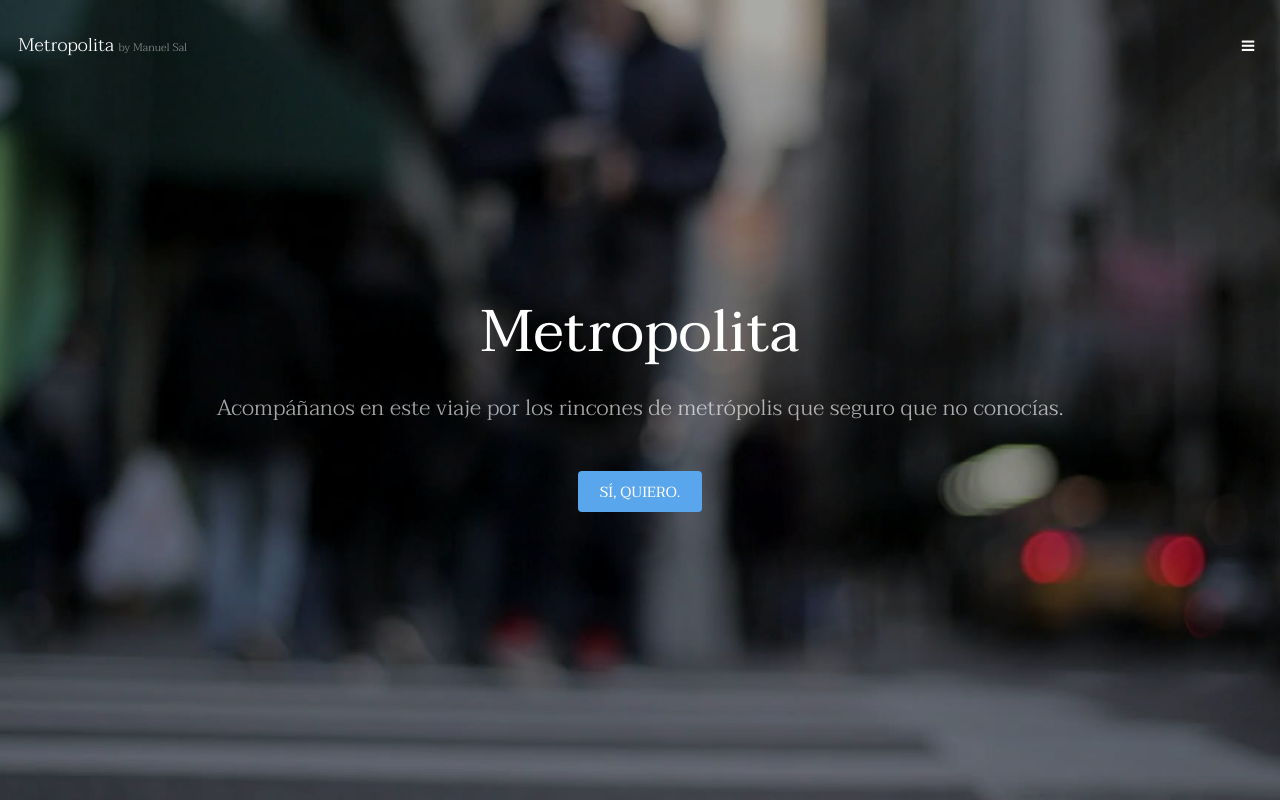
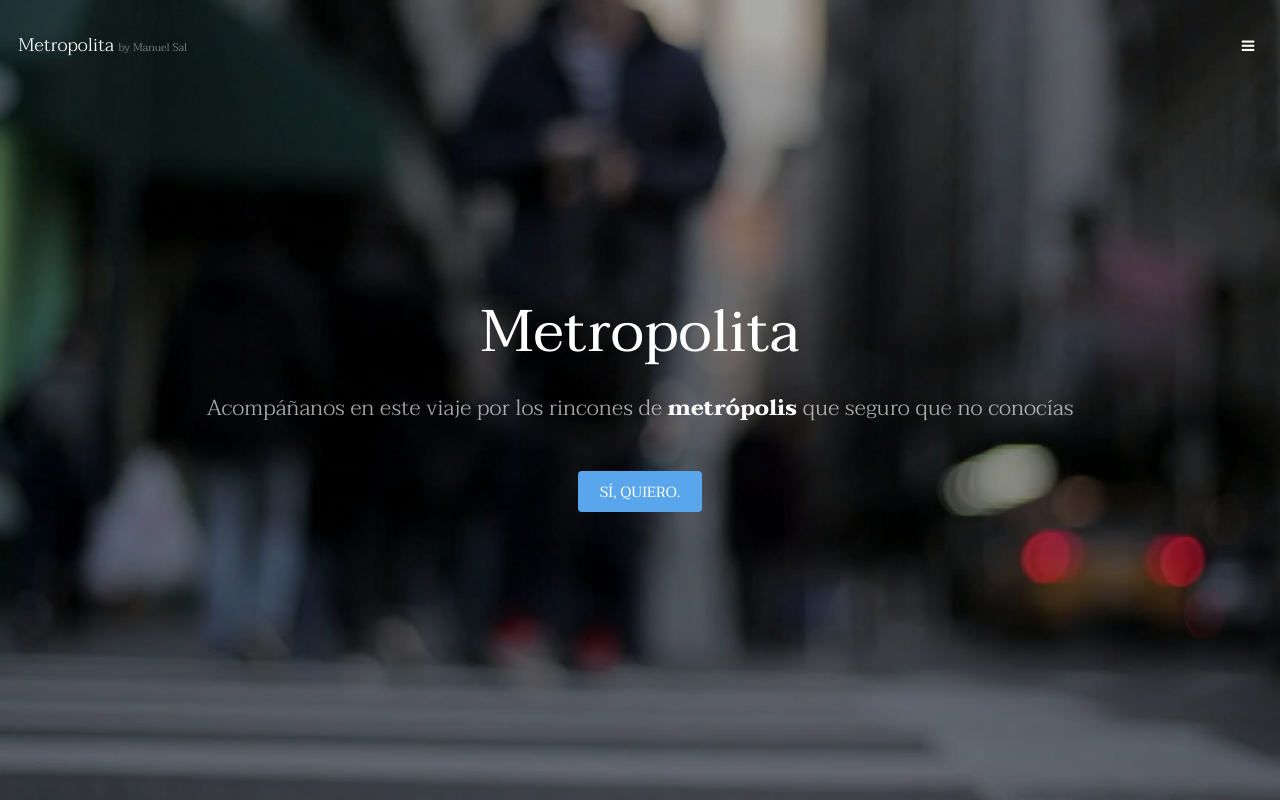
Before and after one commit to mansalfer/04_REP_METROPOLITA, a plain HTML site: page index.html in a window 1280 px wide. Shown: the top 800 px of the page. Drawn offline with Linux system fonts and the light colour scheme.

Commit message:
negrita fuerte blanco en portada por MARIA

```diff
--- a/assets/css/main.css
+++ b/assets/css/main.css
@@ -4228,3 +4228,4 @@
 
 		}
 		#three, #four, #footer section { display:none}
+		#banner b{color:white; font-weight:900; !important}
--- a/index.html
+++ b/index.html
@@ -37,7 +37,7 @@
 			<section id="banner" data-video="images/banner">
 				<div class="inner">
 					<h1>Metropolita</h1>
-					<p> Acompáñanos en este viaje por los rincones de metrópolis que seguro que no conocías. </p>
+					<p> Acompáñanos en este viaje por los rincones de <a><b>metrópolis </b></a>que seguro que no conocías<a href="https://templated.co/license"></a></p>
 					<a href="#one" class="button special scrolly">Sí, quiero.</a>
 				</div>
 			</section>
```
